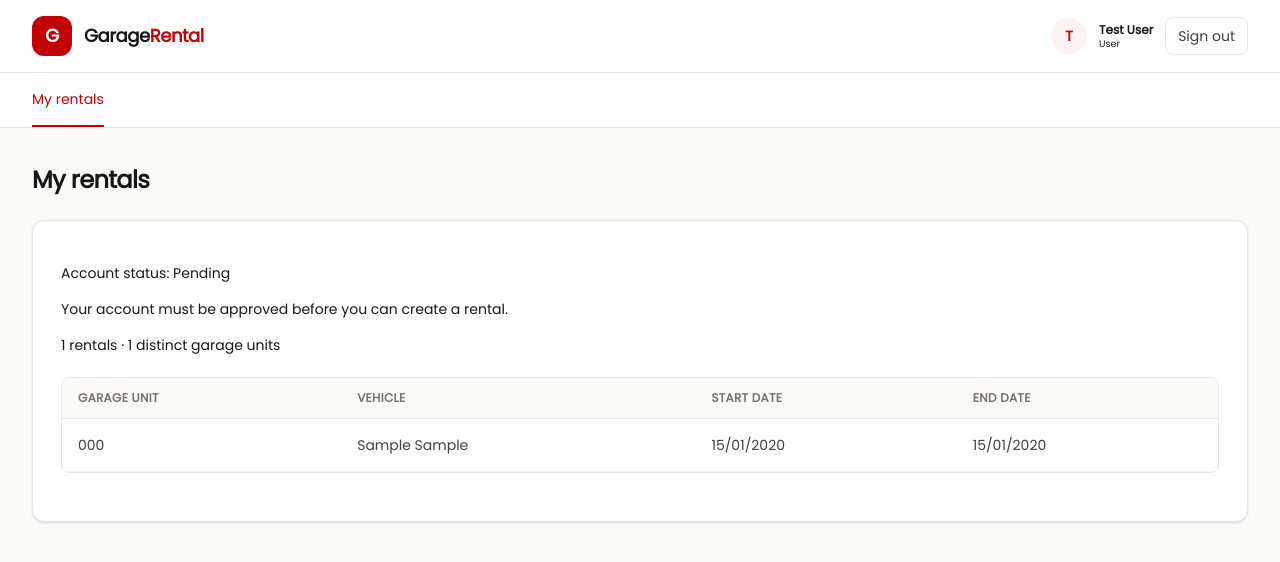
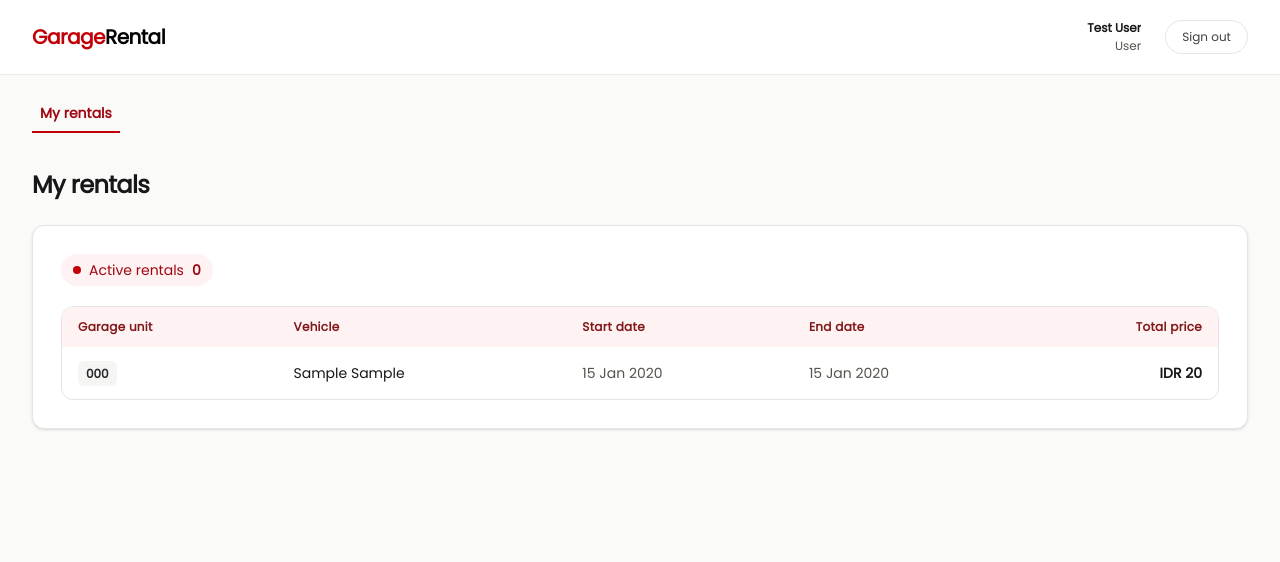
Before and after one commit to Danniel-Pran4000/lsp, a Laravel app: page /rentals in a window 1280 px wide. Shown: the top 562 px of the page. Run offline with Laravel 12, Linux system fonts and the light colour scheme; a user stored in the database is signed in; data comes from the database, SQL or seed files in the repository; tables that the repository leaves empty hold one stand-in row (values such as "Sample post"); style sheets or scripts are compiled from the project's sources.

Commit message:
improve form logic

```diff
--- a/app/Http/Controllers/RentalController.php
+++ b/app/Http/Controllers/RentalController.php
@@ -7,6 +7,7 @@ use App\Http\Requests\StoreRentalRequest;
 use App\Models\Rental;
 use App\Services\RentalCalculator;
 use App\Services\RentalService;
+use Brick\Math\BigInteger;
 use Carbon\CarbonImmutable;
 use Illuminate\Http\RedirectResponse;
 use Illuminate\Http\Request;
@@ -22,16 +23,37 @@ class RentalController extends Controller
         abort_unless($user->role === 'user', 403);
 
         $ownRentals = Rental::where('user_id', $user->id);
-        $garageCount = (clone $ownRentals)->distinct()->count('garage_id');
+        $today = CarbonImmutable::today()->toDateString();
+        $activeCount = (clone $ownRentals)
+            ->where('starts_on', '<=', $today)
+            ->where('ends_on', '>=', $today)
+            ->count();
+        $canCreateRental = $user->canRent();
         $rentals = $ownRentals->with('garage')
+            ->withSum('extensions', 'amount')
             ->orderByDesc('starts_on')->orderByDesc('id')
-            ->paginate(20);
+            ->paginate(20)
+            ->through(function (Rental $rental): array {
+                $total = BigInteger::of($rental->initial_total)->plus($rental->extensions_sum_amount ?? 0);
 
-        return view('user.rentals', compact('rentals', 'garageCount'));
+                return [
+                    'unit' => $rental->garage->code,
+                    'vehicle' => $rental->brand.' '.$rental->vehicle_model,
+                    'start' => CarbonImmutable::parse($rental->starts_on)->format('d M Y'),
+                    'end' => CarbonImmutable::parse($rental->ends_on)->format('d M Y'),
+                    'total' => 'IDR '.preg_replace('/\B(?=(\d{3})+(?!\d))/', '.', (string) $total),
+                ];
+            });
+
+        return view('user.rentals', compact('rentals', 'activeCount', 'canCreateRental'));
     }
 
-    public function create(PlanRentalRequest $request, RentalCalculator $calculator): View
+    public function create(PlanRentalRequest $request, RentalCalculator $calculator): View|RedirectResponse
     {
+        if ($request->isUpdatingVehicleCategory()) {
+            return to_route('rentals.create')->withInput($request->except('_token', 'action'));
+        }
+
         return view('user.rental-create', $this->plan($request, $calculator));
     }
 
@@ -152,6 +174,20 @@ class RentalController extends Controller
             };
         }
 
-        return compact('start', 'end', 'details', 'garageTypes');
+        $vehicleCategory = $details['vehicle_category'] ?? $request->old('vehicle_category', 'bicycle');
+
+        return [
+            ...compact('start', 'end', 'details', 'garageTypes'),
+            'vehicleCategory' => $vehicleCategory,
+            'needsPlate' => $vehicleCategory !== 'bicycle',
+            'needsBattery' => $vehicleCategory === 'electric_car',
+            'vehicles' => [
+                'bicycle' => 'Bicycle',
+                'motorcycle' => 'Motorcycle',
+                'gas_car' => 'Petrol car',
+                'electric_car' => 'Electric car',
+            ],
+            'garageLabels' => ['S' => 'Bicycle (S)', 'C' => 'Petrol car (C)', 'E' => 'Electric car (E)'],
+        ];
     }
 }
--- a/app/Http/Controllers/SessionController.php
+++ b/app/Http/Controllers/SessionController.php
@@ -32,9 +32,11 @@ class SessionController extends Controller
             : to_route('rentals.index');
     }
 
-    public function show(Request $request): View
+    public function show(Request $request): RedirectResponse
     {
-        return view('user.account', ['user' => $request->user()]);
+        return $request->user()->role === 'admin'
+            ? to_route('registration.index')
+            : to_route('rentals.index');
     }
 
     public function destroy(Request $request): RedirectResponse
--- a/app/Models/Rental.php
+++ b/app/Models/Rental.php
@@ -5,6 +5,7 @@ namespace App\Models;
 use Carbon\CarbonImmutable;
 use Illuminate\Database\Eloquent\Model;
 use Illuminate\Database\Eloquent\Relations\BelongsTo;
+use Illuminate\Database\Eloquent\Relations\HasMany;
 
 class Rental extends Model
 {
@@ -18,6 +19,11 @@ class Rental extends Model
         return $this->belongsTo(User::class);
     }
 
+    public function extensions(): HasMany
+    {
+        return $this->hasMany(Extension::class);
+    }
+
     public function isActiveOn(CarbonImmutable $date): bool
     {
         $day = $date->toDateString();
--- a/resources/views/layouts/header.blade.php
+++ b/resources/views/layouts/header.blade.php
@@ -7,28 +7,37 @@
     @vite('resources/css/app.css')
 </head>
 <body class="m-0 bg-stone-50 font-[Poppins,sans-serif] text-neutral-900">
-    <header class="border-b border-stone-200 bg-white">
-        <div class="mx-auto flex max-w-7xl items-center justify-between gap-4 px-5 py-4 sm:px-8">
-            <a class="flex items-center gap-3 text-lg font-semibold tracking-tight text-neutral-900" href="{{ auth()->check() ? (auth()->user()->role === 'admin' ? route('registration.index') : route('rentals.index')) : route('login') }}"><span class="grid h-10 w-10 place-items-center rounded-xl bg-red-700 text-lg font-semibold text-white">G</span><span>Garage<span class="text-red-700">Rental</span></span></a>
+    <header class="border-b border-stone-200/80 bg-white">
+        <div class="mx-auto flex max-w-7xl items-center justify-between gap-4 px-5 py-5 sm:px-8">
+            <a class="text-xl font-semibold tracking-tight text-black" href="{{ url('/') }}"><span class="text-red-700">Garage</span>Rental</a>
             @auth
-                <div class="flex items-center gap-3"><span class="grid h-9 w-9 place-items-center rounded-full bg-red-50 text-sm font-semibold text-red-700">{{ strtoupper(mb_substr(auth()->user()->name, 0, 1)) }}</span><span class="text-xs grid"><strong>{{ auth()->user()->name }}</strong><small>{{ auth()->user()->role === 'admin' ? 'Admin' : 'User' }}</small></span><form action="{{ route('logout') }}" method="post">@csrf <button class="rounded-lg border border-stone-200 bg-white px-3 py-2 text-sm text-neutral-700 hover:bg-stone-50" type="submit">Sign out</button></form></div>
+                <div class="flex min-w-0 items-center gap-4 sm:gap-6">
+                    <div class="min-w-0 text-right text-xs">
+                        <p class="truncate font-semibold">{{ auth()->user()->name }}</p>
+                        <p class="mt-0.5 text-stone-600">{{ auth()->user()->role === 'admin' ? 'Admin' : 'User' }}</p>
+                    </div>
+                    <form action="{{ route('logout') }}" method="post">
+                        @csrf
+                        <button class="whitespace-nowrap rounded-full border border-stone-200 px-3 py-2 text-xs font-medium text-neutral-700 hover:border-red-200 hover:bg-red-50 hover:text-red-800 sm:px-4" type="submit">Sign out</button>
+                    </form>
+                </div>
             @endauth
         </div>
     </header>
     @auth
         @php
-            $activeTab = 'whitespace-nowrap border-b-2 border-red-700 py-4 text-sm font-medium text-red-700';
-            $inactiveTab = 'whitespace-nowrap border-b-2 border-transparent py-4 text-sm font-medium text-stone-500 hover:text-red-700';
+            $activeTab = 'whitespace-nowrap border-b-2 border-red-700 px-2 py-2 text-sm font-semibold text-red-800';
+            $inactiveTab = 'whitespace-nowrap border-b-2 border-transparent px-2 py-2 text-sm font-medium text-stone-600 hover:text-red-800';
         @endphp
-        <nav class="border-b border-stone-200 bg-white" aria-label="Main navigation"><div class="mx-auto flex max-w-7xl gap-8 overflow-x-auto px-5 sm:px-8">
+        <nav class="mx-auto mt-5 flex max-w-7xl gap-5 overflow-x-auto bg-transparent px-5 sm:gap-8 sm:px-8" aria-label="Main navigation">
             @if (auth()->user()->role === 'admin')
                 <a class="{{ request()->routeIs('registration.index') ? $activeTab : $inactiveTab }}" href="{{ route('registration.index') }}">Users</a>
                 <a class="{{ request()->routeIs('admin.rentals', 'garages.*', 'extensions.*') ? $activeTab : $inactiveTab }}" href="{{ route('admin.rentals') }}">Rent</a>
                 <a class="{{ request()->routeIs('reports.*') ? $activeTab : $inactiveTab }}" href="{{ route('reports.index') }}">Reports</a>
             @else
-                <a class="{{ $activeTab }}" href="{{ route('rentals.index') }}">My rentals</a>
+                <a class="{{ $activeTab }}" href="{{ route('rentals.index') }}" @if(request()->routeIs('rentals.index')) aria-current="page" @endif>My rentals</a>
             @endif
-        </div></nav>
+        </nav>
     @endauth
     <main class="mx-auto px-5 sm:px-8 @guest max-w-xl py-16 @else max-w-7xl py-9 @endguest">
         @if (session('status')) <div class="mb-5 rounded-lg border border-green-200 bg-green-50 p-4 text-sm text-green-800" role="status">{{ session('status') }}</div> @endif
--- a/resources/views/user/rentals.blade.php
+++ b/resources/views/user/rentals.blade.php
@@ -2,33 +2,48 @@
 @section('title', 'My rentals')
 
 @section('content')
-    <p class="my-3 text-sm leading-6">Account status: {{ ucfirst(auth()->user()->approval_status) }}</p>
-    @if (auth()->user()->canRent())
-        <p class="my-3 text-sm leading-6"><a class="inline-block rounded-lg bg-red-700 px-4 py-2.5 text-sm font-medium text-white hover:bg-red-800 focus-visible:outline-2 focus-visible:outline-offset-2 focus-visible:outline-red-700" href="{{ route('rentals.create') }}">New rental</a></p>
-    @else
-        <p class="my-3 text-sm leading-6">Your account must be approved before you can create a rental.</p>
-    @endif
-    <p class="my-3 text-sm leading-6">{{ $rentals->total() }} rentals · {{ $garageCount }} distinct garage units</p>
+    <div class="mb-5 flex flex-wrap items-center justify-between gap-4">
+        <p class="inline-flex items-center gap-2 rounded-full bg-red-50 px-3 py-1.5 text-sm font-medium text-red-800">
+            <span aria-hidden="true" class="size-2 rounded-full bg-red-700"></span>
+            Active rentals <strong>{{ $activeCount }}</strong>
+        </p>
+        @if ($canCreateRental)
+            <a class="ml-auto rounded-lg bg-red-700 px-4 py-2.5 text-sm font-semibold text-white hover:bg-red-800 focus-visible:outline-2 focus-visible:outline-offset-2 focus-visible:outline-red-700" href="{{ route('rentals.create') }}">New rental</a>
+        @endif
+    </div>
 
-    <div class="my-5 overflow-x-auto rounded-lg border border-stone-200">
+    <div class="overflow-x-auto rounded-xl border border-stone-200">
         <table class="w-full min-w-max text-left text-sm">
-            <thead>
-                <tr><th class="border-b border-stone-200 bg-stone-50 px-4 py-3 text-xs font-semibold uppercase tracking-wide text-stone-500">Garage unit</th><th class="border-b border-stone-200 bg-stone-50 px-4 py-3 text-xs font-semibold uppercase tracking-wide text-stone-500">Vehicle</th><th class="border-b border-stone-200 bg-stone-50 px-4 py-3 text-xs font-semibold uppercase tracking-wide text-stone-500">Start date</th><th class="border-b border-stone-200 bg-stone-50 px-4 py-3 text-xs font-semibold uppercase tracking-wide text-stone-500">End date</th></tr>
+            <thead class="bg-red-50 text-xs font-semibold tracking-wide text-red-900">
+                <tr>
+                    <th scope="col" class="px-4 py-3">Garage unit</th>
+                    <th scope="col" class="px-4 py-3">Vehicle</th>
+                    <th scope="col" class="px-4 py-3">Start date</th>
+                    <th scope="col" class="px-4 py-3">End date</th>
+                    <th scope="col" class="px-4 py-3 text-right">Total price</th>
+                </tr>
             </thead>
-            <tbody>
+            <tbody class="divide-y divide-stone-100">
                 @forelse ($rentals as $rental)
-                    <tr>
-                        <td class="border-b border-stone-100 px-4 py-4 text-neutral-700">{{ $rental->garage->code }}</td>
-                        <td class="border-b border-stone-100 px-4 py-4 text-neutral-700">{{ $rental->brand }} {{ $rental->vehicle_model }}</td>
-                        <td class="border-b border-stone-100 px-4 py-4 text-neutral-700">{{ \Carbon\CarbonImmutable::parse($rental->starts_on)->format('d/m/Y') }}</td>
-                        <td class="border-b border-stone-100 px-4 py-4 text-neutral-700">{{ \Carbon\CarbonImmutable::parse($rental->ends_on)->format('d/m/Y') }}</td>
+                    <tr class="even:bg-stone-50/70 hover:bg-red-50/50">
+                        <th scope="row" class="px-4 py-4 font-medium">
+                            <span class="rounded-md bg-stone-100 px-2 py-1 text-xs font-semibold text-neutral-800">{{ $rental['unit'] }}</span>
+                        </th>
+                        <td class="px-4 py-4 font-medium text-neutral-900">{{ $rental['vehicle'] }}</td>
+                        <td class="px-4 py-4 whitespace-nowrap text-stone-600">{{ $rental['start'] }}</td>
+                        <td class="px-4 py-4 whitespace-nowrap text-stone-600">{{ $rental['end'] }}</td>
+                        <td class="px-4 py-4 text-right font-semibold whitespace-nowrap text-neutral-900 tabular-nums">{{ $rental['total'] }}</td>
                     </tr>
                 @empty
-                    <tr><td class="border-b border-stone-100 px-4 py-4 text-neutral-700" colspan="4">No rentals found.</td></tr>
+                    <tr>
+                        <td class="px-4 py-10 text-center text-stone-600" colspan="5">No rentals found.</td>
+                    </tr>
                 @endforelse
             </tbody>
         </table>
     </div>
-    {{ $rentals->links() }}
 
+    @if ($rentals->hasPages())
+        <div class="mt-5">{{ $rentals->links() }}</div>
+    @endif
 @endsection
```
Also changed, not shown: app/Http/Requests/PlanRentalRequest.php (+13 -2 lines), resources/views/user/account.blade.php (deleted, +0 -17 lines), resources/views/user/rental-create.blade.php (+88 -64 lines), tests/Feature/RentalListTest.php (+39 -10 lines), tests/Feature/RentalPlanTest.php (+22 -1 lines).
